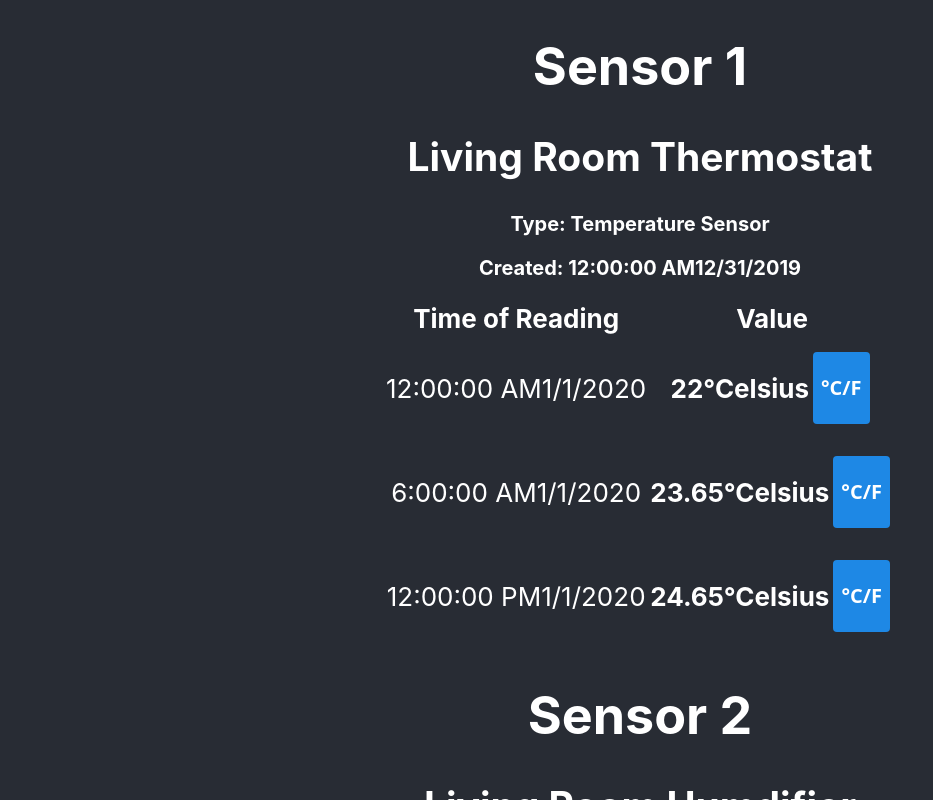
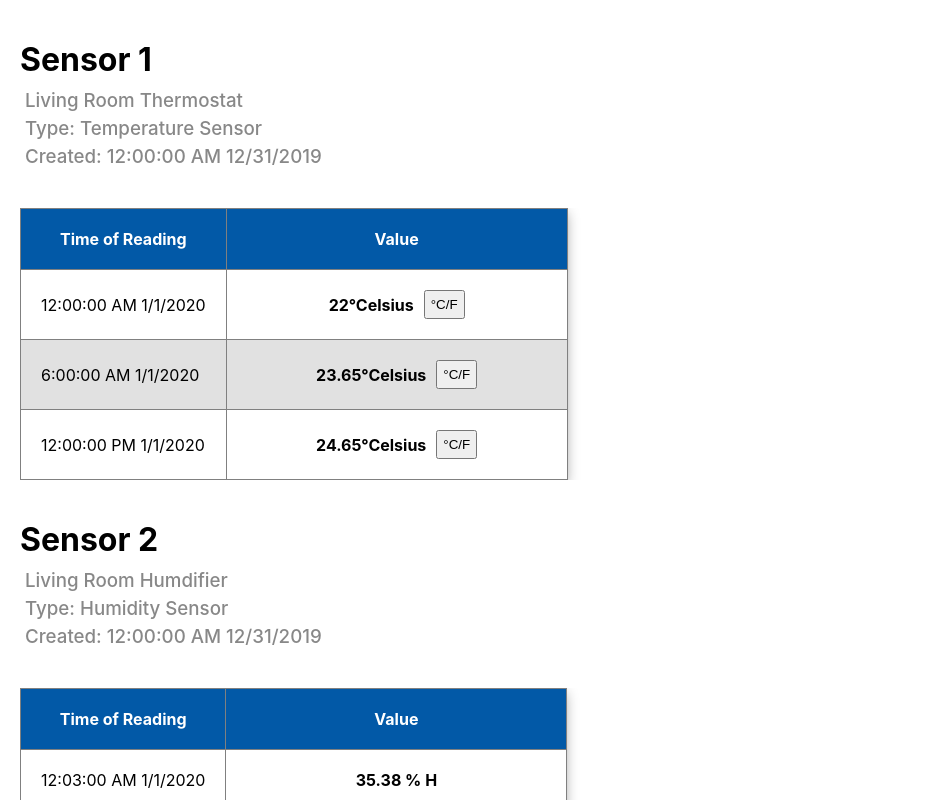
Before and after one commit to verrixkio/sensorDisplay, a React (Create React App) app: page / in a window 1280 px wide. Shown: the top 800 px of the page, without its empty margins (0-933 px from the left). Built offline with nearby package versions, Linux system fonts and the light colour scheme.

Commit message:
Custom Styling and updated table structure

```diff
--- a/src/App.css
+++ b/src/App.css
@@ -1,53 +1,65 @@
-.App {
-  text-align: center;
+html, body, div, span, applet, object, iframe, h1, h2, h3, h4, h5, h6, p, blockquote, pre, a, abbr, acronym, address, big, cite, code, del, dfn, em, img, ins, kbd, q, s, samp, small, strike, strong, sub, sup, tt, var, b, u, i, center, dl, dt, dd, ol, ul, li, fieldset, form, label, legend, table, caption, tbody, tfoot, thead, tr, th, td, article, aside, canvas, details, embed,  figure, figcaption, footer, header, hgroup,  menu, nav, output, ruby, section, summary, time, mark, audio, video {
+  margin: 0;
+  padding: 0;
 }
 
-.App-header {
-  background-color: #282c34;
-  min-height: 100vh;
-  display: flex;
-  flex-direction: column;
-  align-items: center;
-  justify-content: center;
-  font-size: calc(10px + 2vmin);
+h1 {
+  margin-bottom: 10px;
+}
+
+h2, h3 {
+  font-weight: 500;
+  padding-left: 5px;
+  margin-bottom: 5px;
+  color: #888888;
+}
+
+.App {
+  margin: 20px;
+}
+
+.sensor-data {
+  margin: 40px 0;
+}
+
+table {
+  border-collapse: collapse;
+  box-shadow: -3px 5px 13px 0px #888888;
+  table-layout: fixed;
+}
+
+.overflow-table {
+  max-height: 400px;
+  overflow: scroll;
+}
+
+table, th, td {
+  border: 1px solid grey;
+
+  padding:  20px;
+}
+
+th {
+  background: #0259a7;
   color: white;
 }
 
-
-h3 {
-  font-size: 20px;
-}
-
-.display-grid {
-  display: flex;
-  justify-content: center;
-}
-
-.reading-data {
-  margin: 0 30px 20px 30px;
-  min-width: 30%;
-}
-.reading-data p {
-  margin: 0
+tr:nth-of-type(2) {
+  background: #e1e1e1;
 }
 
 .temperature-toggle {
   display: flex;
+  align-items: center;
   justify-content: center;
-  align-items: center;
+  min-width: 300px;
 }
 
-.temperature-toggle button {
-  border: 0;
-  border-radius: 0.25rem;
-  background: #1E88E5;
-  color: white;
-  font-family: system-ui, sans-serif;
-  font-size: 1rem;
-  line-height: 1.2;
-  white-space: nowrap;
-  text-decoration: none;
-  padding: 0.25rem 0.5rem;
-  margin: 0.25rem;
+.temperature-toggle button{
+  margin-left: 10px;
+}
+
+button {
   cursor: pointer;
+  padding: 5px;
 }
--- a/src/components/SensorDisplay.jsx
+++ b/src/components/SensorDisplay.jsx
@@ -11,7 +11,7 @@ class SensorDisplay extends React.Component {
     let dateObj = new Date (date)
     let localTime = dateObj.toLocaleTimeString();
     let localDay = dateObj.toLocaleDateString();
-    return localTime + localDay
+    return localTime + " " + localDay
   }
 
   //Function that takes a specific sensor and maps the reading data to that sensor.
@@ -42,17 +42,19 @@ class SensorDisplay extends React.Component {
 <div>
   <div className="sensor-data">
     <h1>Sensor {sensor.id}</h1>
-    <h2>{sensor.name}</h2>
+    <h3>{sensor.name}</h3>
     <h3>Type: {sensor.type}</h3>
     <h3>Created: {this.dateLocalizer(sensor.createdAt)}</h3>
   </div>
-  <table>
-    <tr>
-      <th>Time of Reading</th>
-      <th>Value</th>
-    </tr>
-      {readingValues}
-  </table>
+  <div className="overflow-table">
+    <table>
+      <thead>
+        <th>Time of Reading</th>
+        <th>Value</th>
+      </thead>
+        {readingValues}
+    </table>
+  </div>
 </div>
     )
   }
--- a/src/components/TempToggle.jsx
+++ b/src/components/TempToggle.jsx
@@ -23,16 +23,18 @@ function TempToggle(props) {
         <div className="temperature-toggle">
           <h4>{(Math.round((value + Number.EPSILON) * 100) / 100)}°{isToggled}</h4>
           <button onClick={toggleTrueFalse}>
-            <h3>°C/F</h3>
+            °C/F
           </button>
         </div>
       </td>
     )
   } else {
     return (
-      <div className="temperature-toggle">
-        <h4>{(Math.round((value + Number.EPSILON) * 100) / 100)} {isToggled} H</h4>
-      </div>
+      <td>
+        <div className="temperature-toggle">
+          <h4>{(Math.round((value + Number.EPSILON) * 100) / 100)} {isToggled} H</h4>
+        </div>
+      </td>
     )
   };
 }
--- a/src/readings.json
+++ b/src/readings.json
@@ -2,7 +2,6 @@
   { "time": "2020-01-01T00:00Z", "sensorId": 1, "value": 22 },
   { "time": "2020-01-01T06:00Z", "sensorId": 1, "value": 23.65 },
   { "time": "2020-01-01T12:00Z", "sensorId": 1, "value": 24.653 },
-
 
   { "time": "2020-01-01T00:03Z", "sensorId": 2, "value": 35.38 },
   { "time": "2020-01-01T05:49Z", "sensorId": 2, "value": 34.9422 },
```
